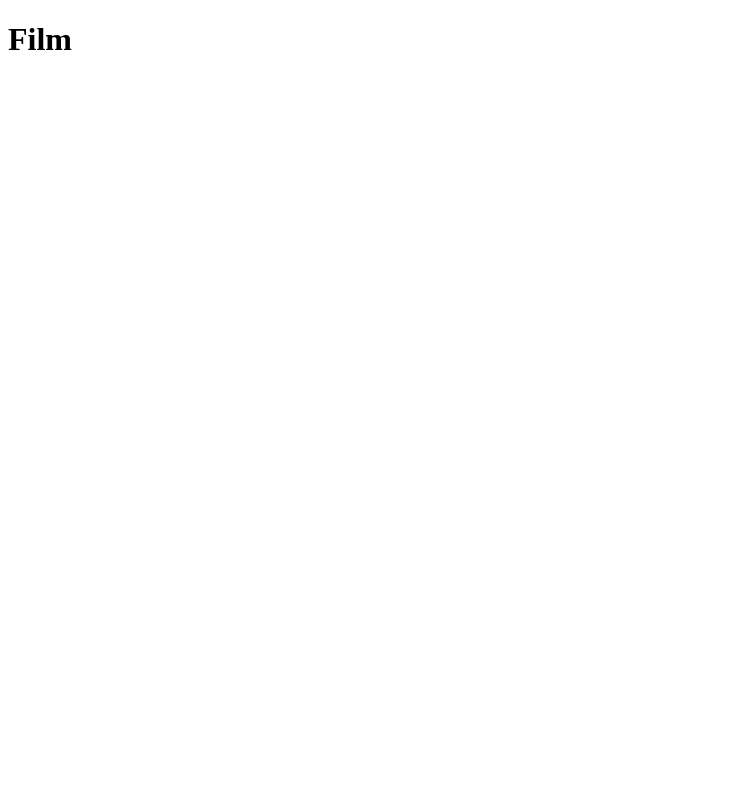
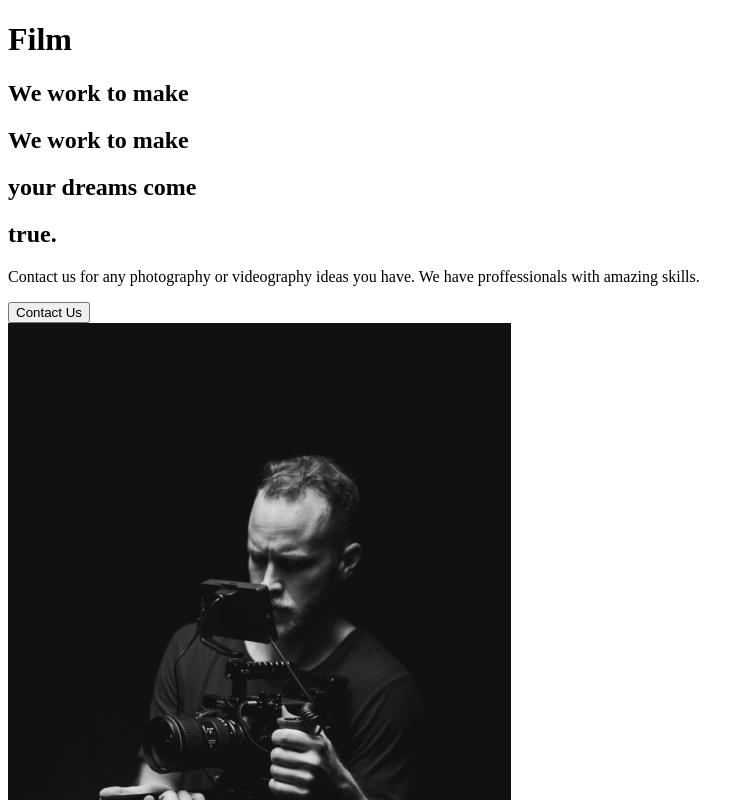
Before and after one commit to adis-tek/capture, a React (Create React App) app: page / in a window 1280 px wide. Shown: the top 800 px of the page, without its empty margins (0-751 px from the left). Built offline with nearby package versions, Linux system fonts and the light colour scheme.

Commit message:
created about us page

```diff
--- a/src/App.js
+++ b/src/App.js
@@ -1,9 +1,11 @@
 import React from 'react';
+import AboutUs from './pages/AboutUs';
 
 function App() {
   return (
     <div className="App">
       <h1>Film</h1>
+      <AboutUs />
     </div>
   );
 }
--- a/src/components/AboutSection.js
+++ b/src/components/AboutSection.js
@@ -1,4 +1,5 @@
 import React from 'react';
+import home1 from '../img/home1.png';
 
 const AboutSection = () => {
     return (
@@ -18,6 +19,11 @@
                         <h2>true.</h2>
                     </div>
                 </div>
+                <p>Contact us for any photography or videography ideas you have. We have proffessionals with amazing skills.</p>
+                <button>Contact Us</button>
+            </div>
+            <div className="image">
+                <img src={home1} alt="guy with a camera"/>
             </div>
         </div>
     );
--- /dev/null
+++ b/src/pages/AboutUs.js
@@ -0,0 +1,11 @@
+import React from 'react';
+//Page Components
+import AboutSection from '../components/AboutSection';
+
+const AboutUs = () => {
+    return (
+        <AboutSection />
+    )
+}
+
+export default AboutUs;
```
